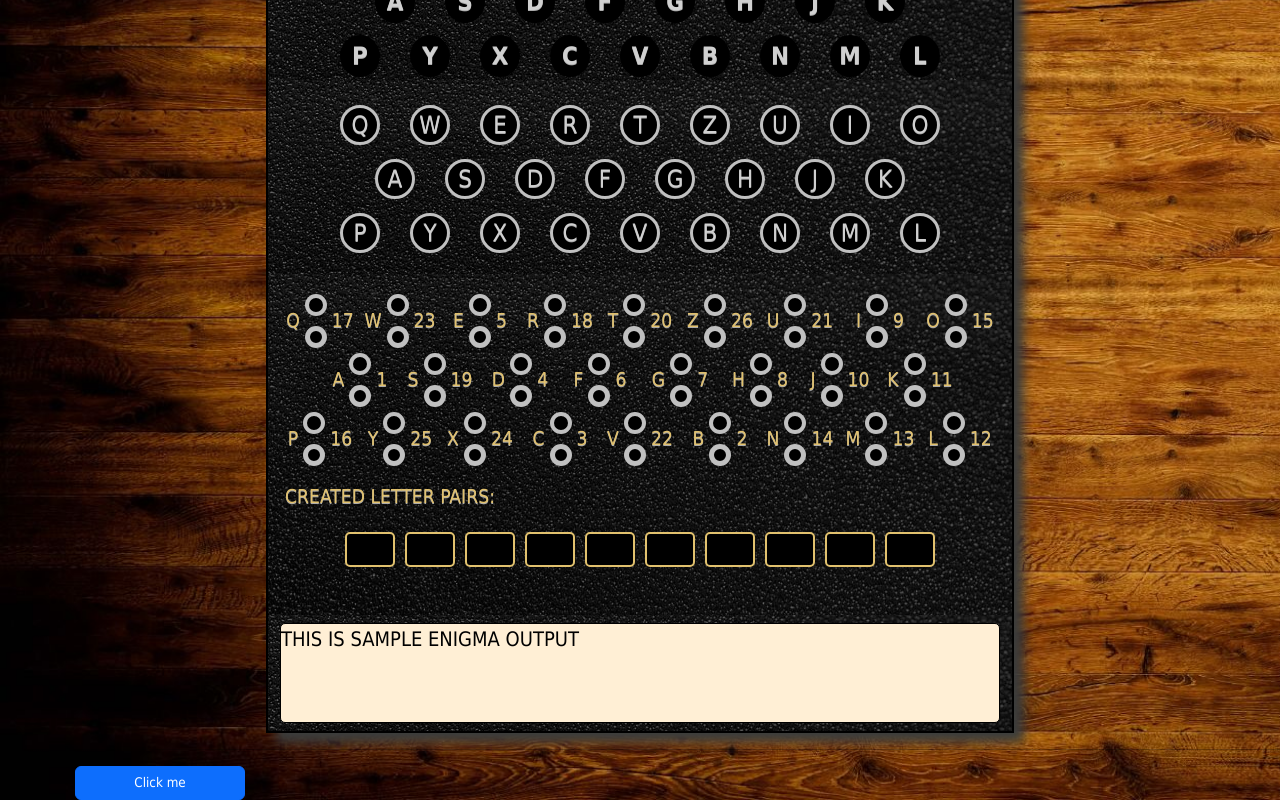
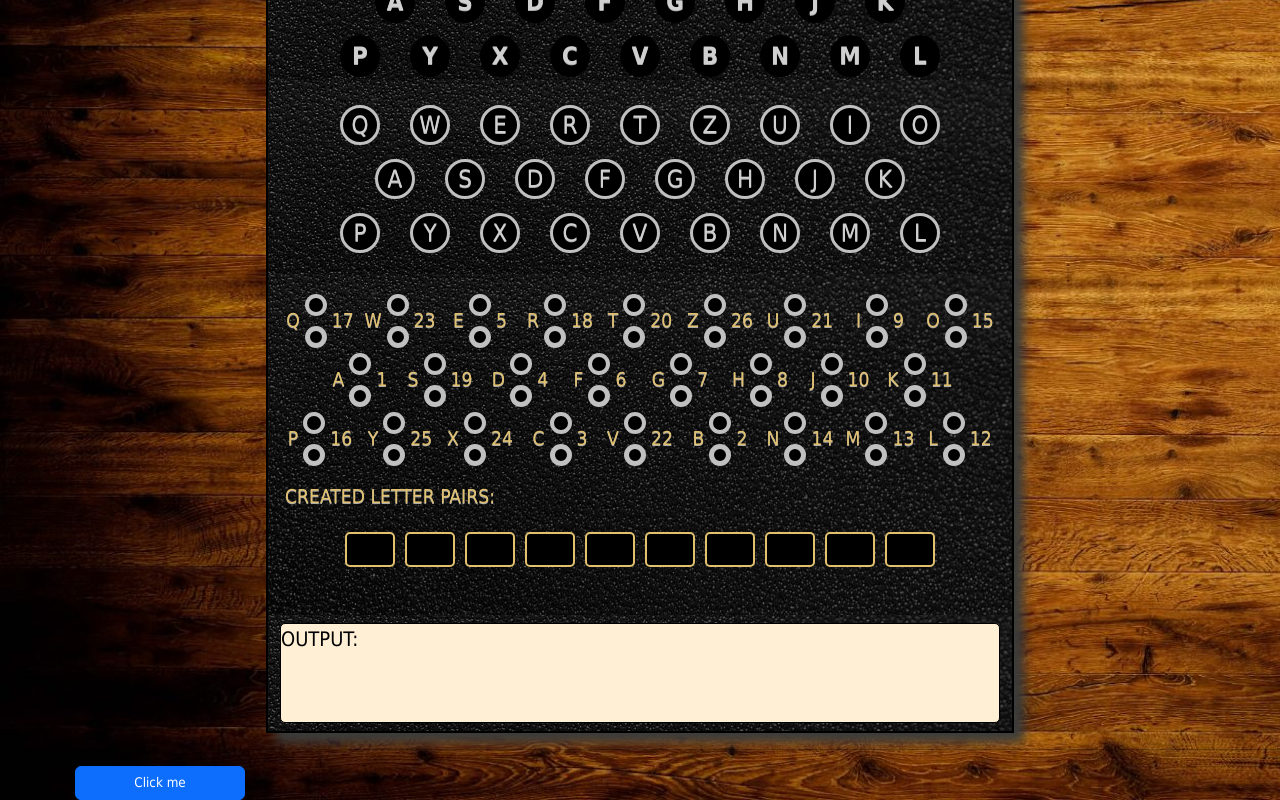
Before and after one commit to PawelMaslak/enigma, an Angular app: page / in a window 1280 px wide. Shown: the part 430-1230 px from the top of the page. Built offline with nearby package versions, Linux system fonts and the light colour scheme.

Commit message:
Bound output

```diff
--- a/src/app/enigma/output/output.component.html
+++ b/src/app/enigma/output/output.component.html
@@ -1,3 +1,3 @@
 <div class="container pt-2 pb-2">
-  <span class="output">{{outputContent}}</span>
+  <span class="output">Output: {{outputContent}}</span>
 </div>
--- a/src/app/enigma/output/output.component.ts
+++ b/src/app/enigma/output/output.component.ts
@@ -1,10 +1,26 @@
-import { Component } from '@angular/core';
+import { Component, OnInit } from '@angular/core';
+import { KeyEventsService } from 'src/app/services/key-events.service';
 
 @Component({
   selector: 'app-output',
   templateUrl: './output.component.html',
   styleUrls: ['./output.component.scss'],
 })
-export class OutputComponent {
-  public outputContent: string = 'This is sample Enigma output';
+export class OutputComponent implements OnInit {
+  public outputContent: string = '';
+  public outputLetters: string[] = [];
+
+  constructor(private keyEventsService: KeyEventsService) {}
+
+  ngOnInit(): void {
+    this.keyEventsService.keyProcessed$.subscribe((key) => {
+      // Process the key press event here, e.g., call a method
+      this.processKey(key);
+    });
+  }
+
+  private processKey(key: string): void {
+    this.outputLetters.push(key);
+    this.outputContent = this.outputLetters.join('');
+  }
 }
```
